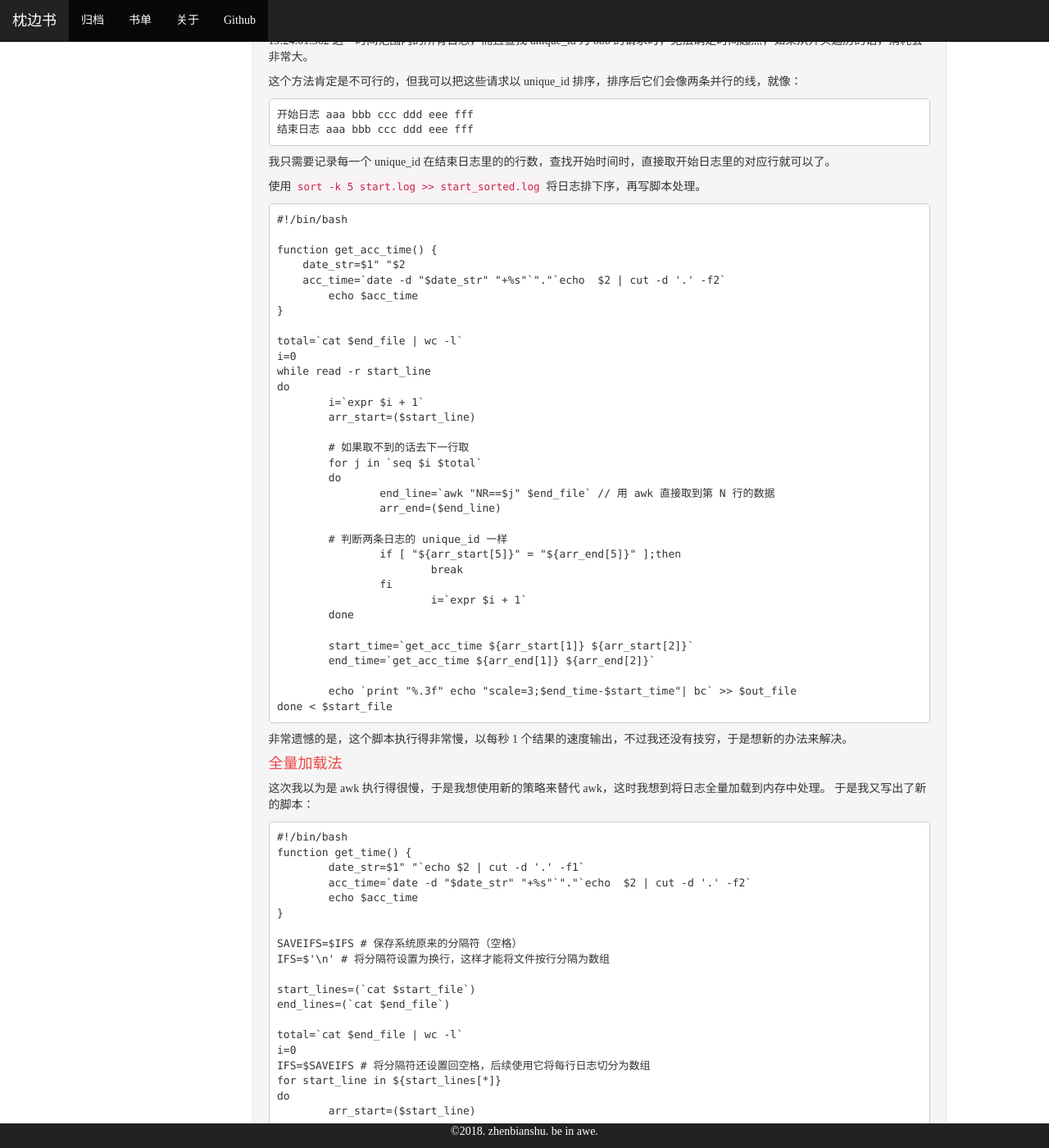
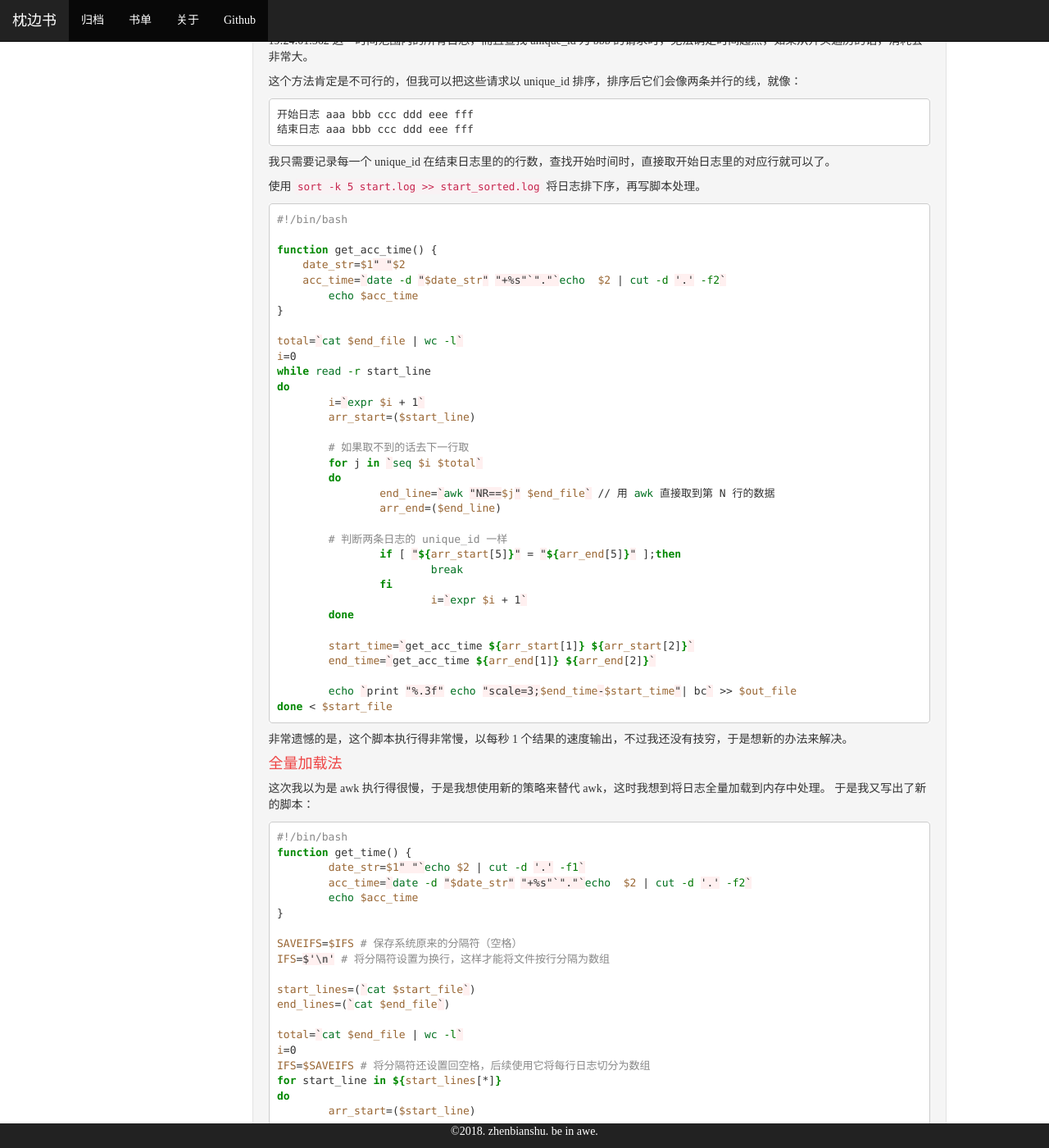
Before and after one commit to zhenbianshu/zhenbianshu.github.io, a Jekyll site: the page built from _posts/2018-09-15-avoid_expanding_problems.md, in a window 1280 px wide and 1400 px high, scrolled down 1763 px. Shown: the whole window at 82% size. Built offline with Jekyll 4.4.1, drawn with Linux system fonts in a browser that asks for light colours; comment, search, counter and statistics services are not loaded; some of the changed text lies outside the part shown.

Commit message:
add code highlight;

````diff
--- a/_posts/2018-09-15-avoid_expanding_problems.md
+++ b/_posts/2018-09-15-avoid_expanding_problems.md
@@ -94,7 +94,7 @@ done
 
 使用 `sort -k 5 start.log >> start_sorted.log` 将日志排下序，再写脚本处理。
 
-```
+```sh
 #!/bin/bash
 
 function get_acc_time() {
@@ -135,7 +135,7 @@ done < $start_file
 这次我以为是 awk 执行得很慢，于是我想使用新的策略来替代 awk，这时我想到将日志全量加载到内存中处理。
 于是我又写出了新的脚本：
 
-```
+```sh
 #!/bin/bash
 function get_time() {
         date_str=$1" "`echo $2 | cut -d '.' -f1`
@@ -182,7 +182,7 @@ done
 
 如果不把日志分开，而是存在同一个文件的话，根据 unique_id 排序的话，两个请求的日志一定是在一起的。再用 paste 命令稍做处理，将相邻的两条日志合并成一行，再使用循环读就行了，命令很简单： `cat start.log end.log | sort -k 5 | paste - - cost.log`，文件生成后，再写脚本来处理。
 
-```
+```sh
 #!/bin/bash
 function get_time() {
     date_str=$1" "`echo $2 | cut -d '.' -f1`
@@ -223,7 +223,8 @@ done < $start_file
 
 为了验证我的猜测，我把脚本简写后，使用 `time` 命令统计了耗时分布。
 
-```
+```sh
+#!/bin/bash
 while read -r start_line
 do
 	str=`echo "hello"`
````
